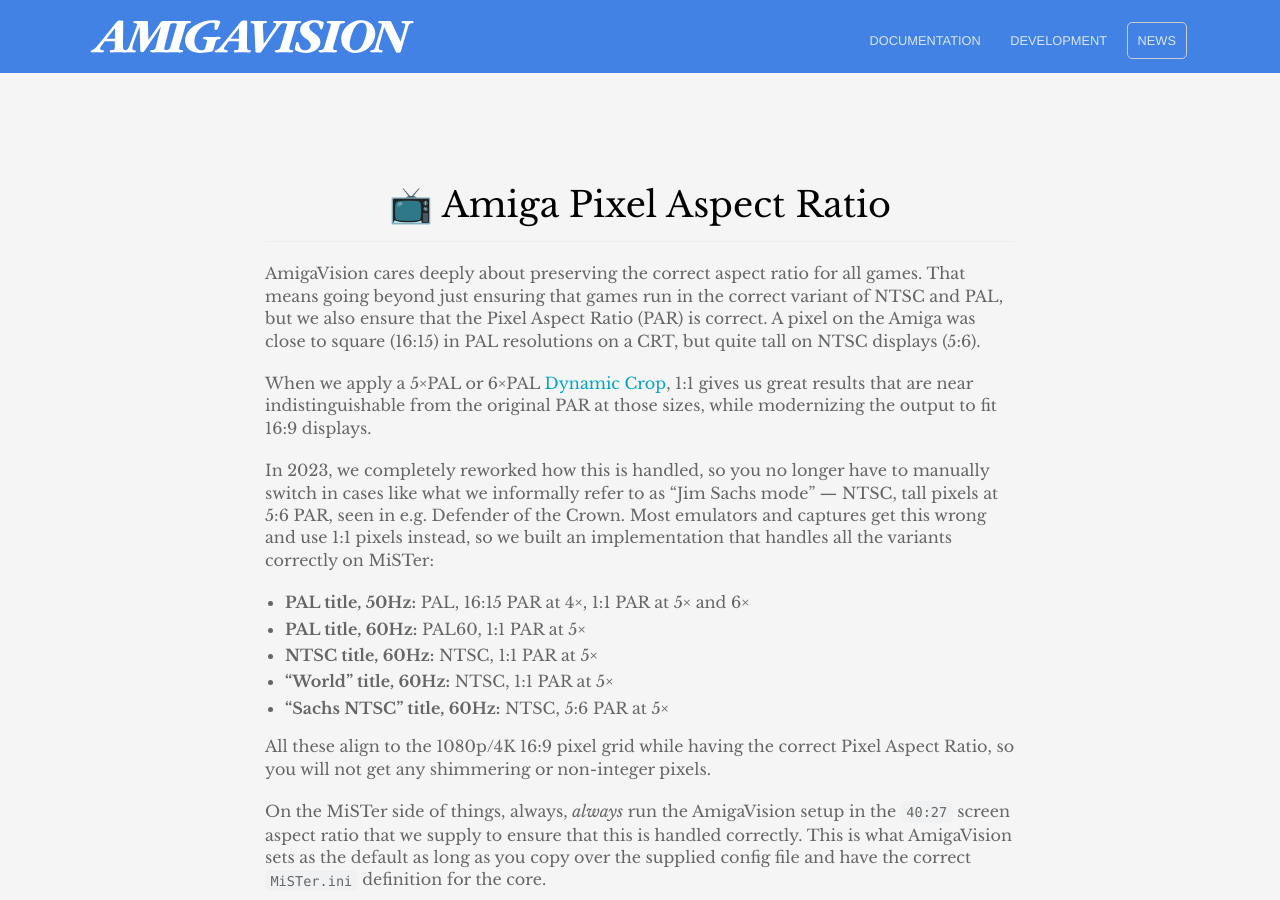
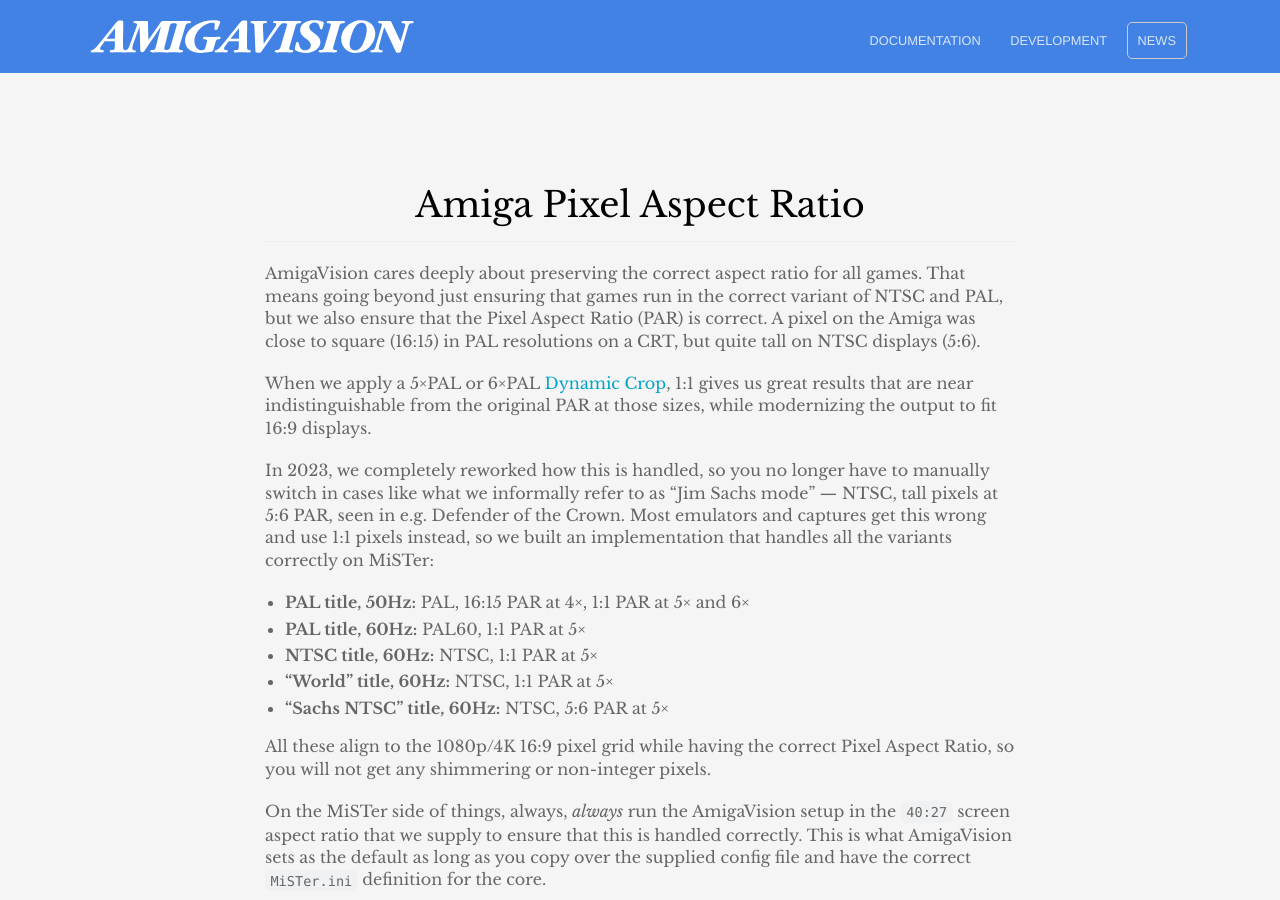
Before and after one commit to amigavision/amigavision.github.io, a Jekyll site: the page built from sachs.md, in a window 1280 px wide and 900 px high. Built offline with Jekyll 4.4.1, drawn with Linux system fonts in a browser that asks for light colours.

Commit message:
Remove distracting emoji

```diff
--- a/sachs.md
+++ b/sachs.md
@@ -1,5 +1,5 @@
 ---
-title: 📺 Amiga Pixel Aspect Ratio
+title: Amiga Pixel Aspect Ratio
 ---
 
 AmigaVision cares deeply about preserving the correct aspect ratio for all games. That means going beyond just ensuring that games run in the correct variant of NTSC and PAL, but we also ensure that the Pixel Aspect Ratio (PAR) is correct. A pixel on the Amiga was close to square (16:15) in PAL resolutions on a CRT, but quite tall on NTSC displays (5:6).
```
